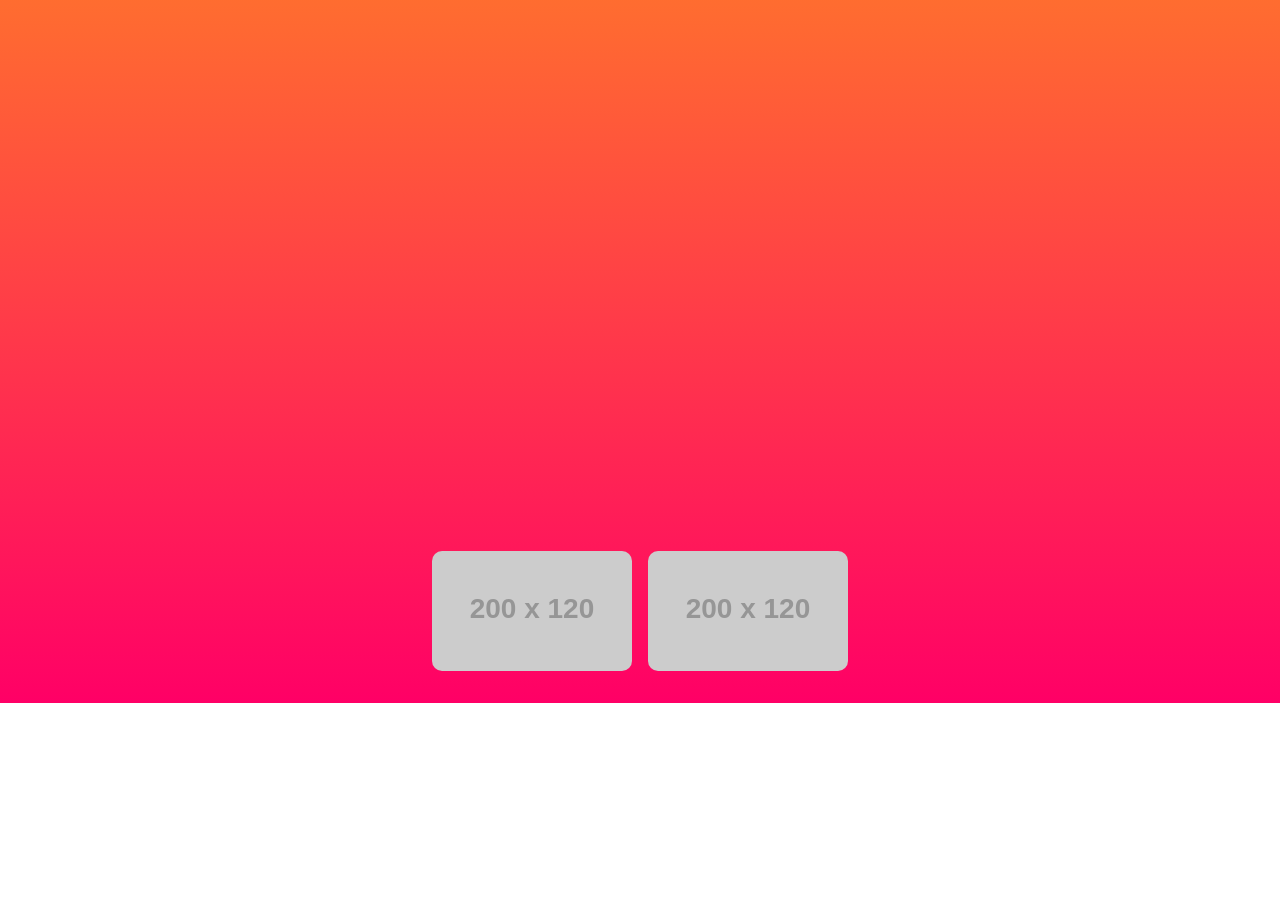
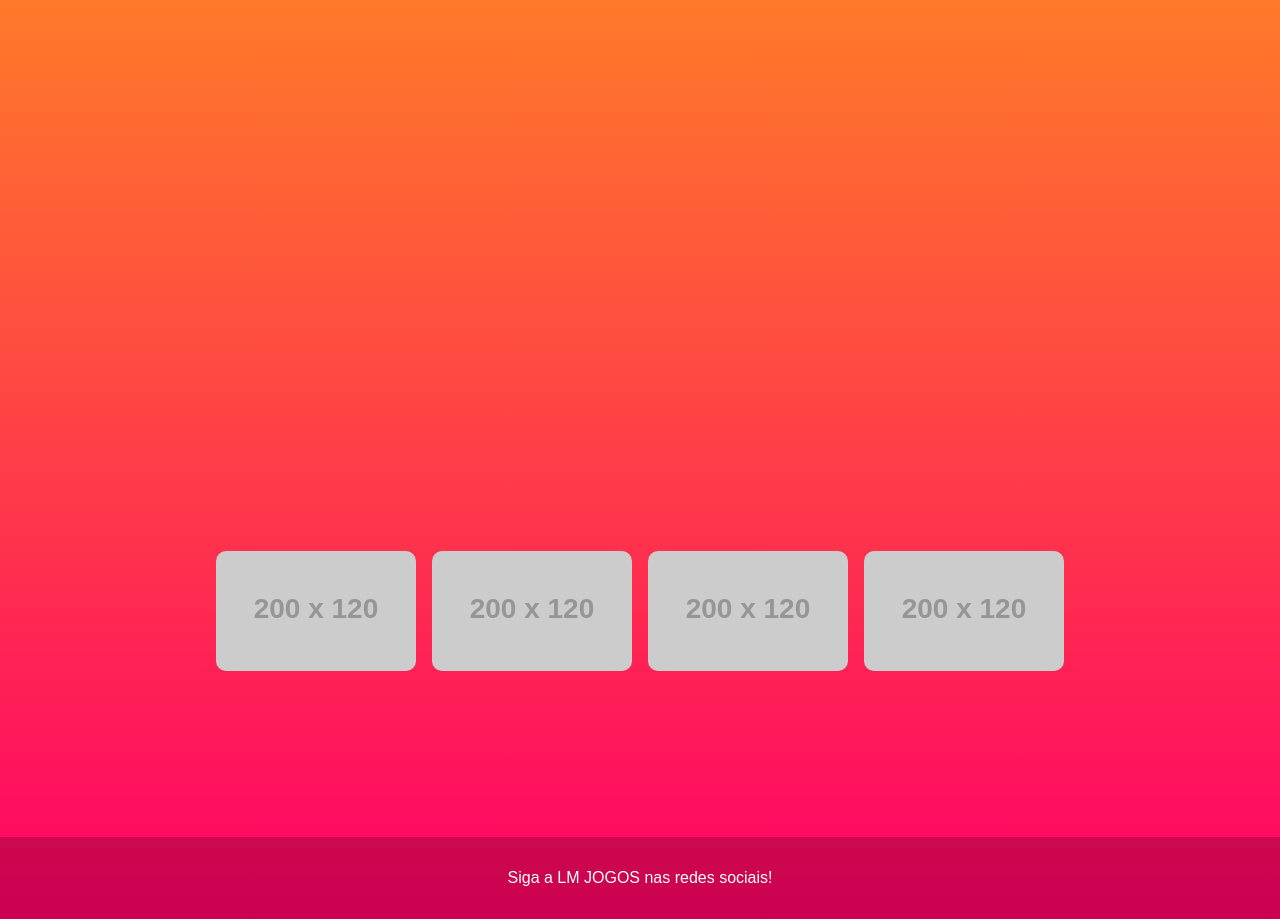
Before and after one commit to mcorreasanches/lm-jogos, a plain HTML site: page index.html in a window 1280 px wide. Shown: the part 618-1537 px from the top of the page. Before the commit the page ends 1321 px from the top, so only its background shows below. Drawn offline with Linux system fonts and the light colour scheme; placeholder pictures from the web are drawn by us.

Commit message:
Update index.html

```diff
--- a/index.html
+++ b/index.html
@@ -4,7 +4,7 @@
   <meta charset="UTF-8" />
   <meta name="viewport" content="width=device-width, initial-scale=1.0" />
   <title>LM JOGOS</title>
-  <!-- Script Instal carregado uma vez -->
+  <!-- Carrega o script do Instal APENAS UMA VEZ -->
   <script async src="https://ads.instal.com/servead/adsbyinstal.js"></script>
   <style>
     body {
@@ -80,4 +80,20 @@
   <section class="gallery">
     <img src="https://via.placeholder.com/200x120.png?text=Jogo+1" alt="Jogo 1" />
     <img src="https://via.placeholder.com/200x120.png?text=Jogo+2" alt="Jogo 2" />
-    <img src="https://via.placeholder.co
+    <img src="https://via.placeholder.com/200x120.png?text=Jogo+3" alt="Jogo 3" />
+    <img src="https://via.placeholder.com/200x120.png?text=Jogo+4" alt="Jogo 4" />
+  </section>
+
+  <div class="ads-container">
+    <dfn class="adsbyinstal"
+         data-instalad-slot-type="default"
+         data-instalad-slotid="6086"
+         style="display:inline-block;width:320px;height:50px"></dfn>
+    <script>(adsbyinstal = window.adsbyinstal || []).push({});</script>
+  </div>
+
+  <footer>
+    <p>Siga a LM JOGOS nas redes sociais!</p>
+  </footer>
+</body>
+</html>
```
